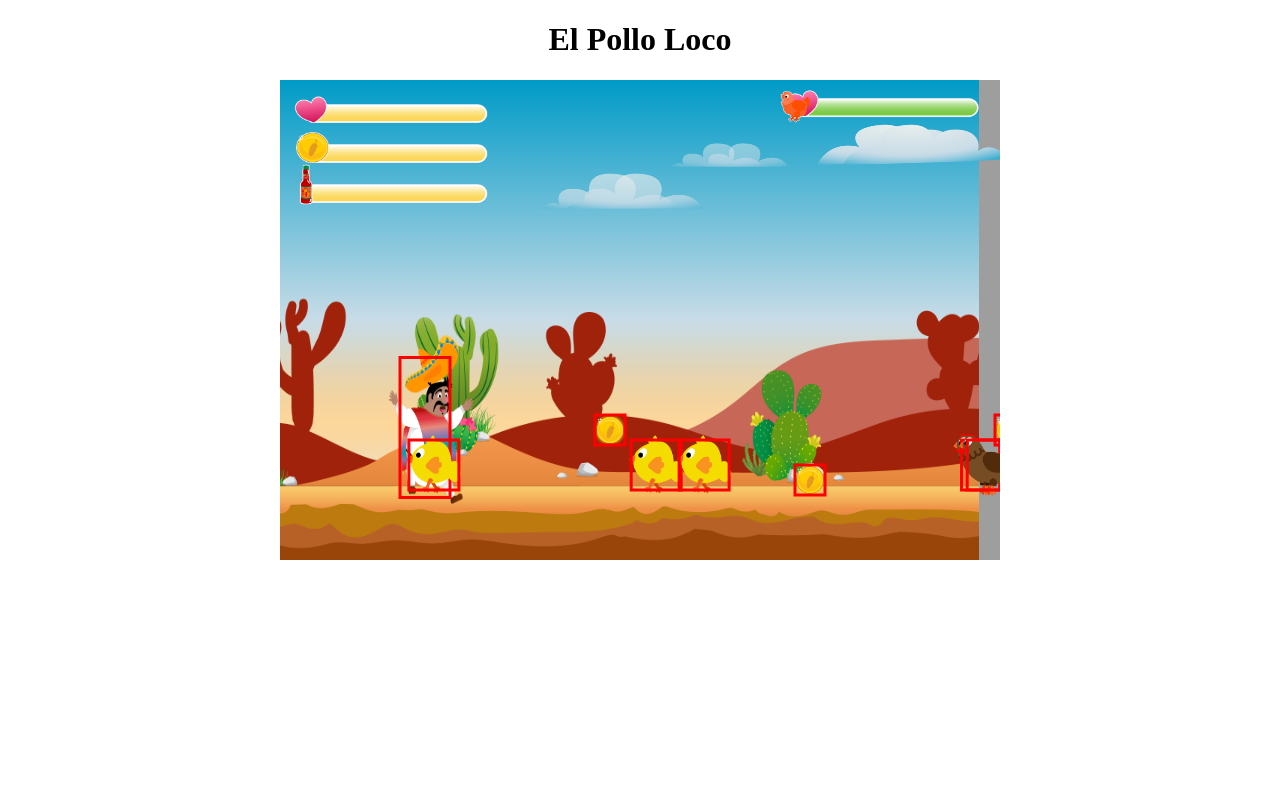
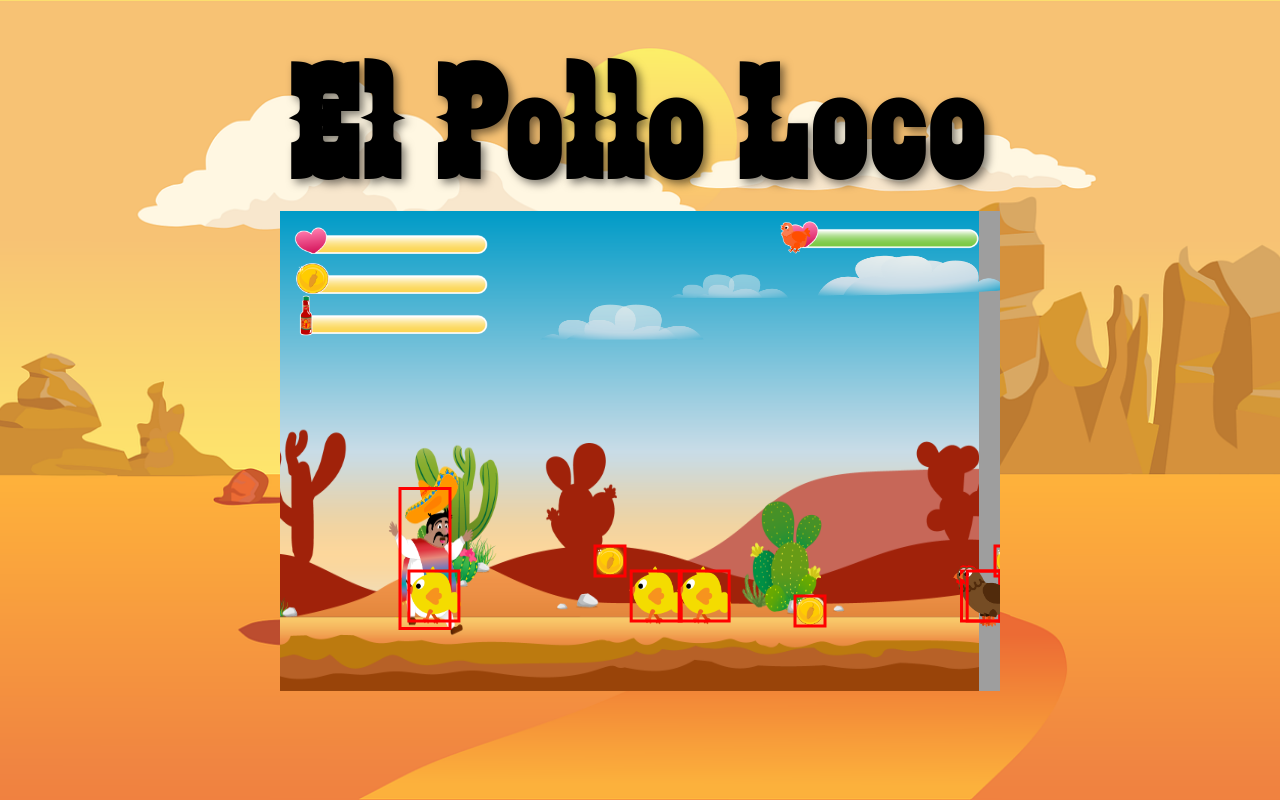
Before and after one commit to Sebastian-Rothe/EL-POLLO-LOCO-, a plain HTML site: page index.html in a window 1280 px wide. Drawn offline with Linux system fonts and the light colour scheme; animation ran at ten frames a second.

Commit message:
background design und responsive

```diff
--- a/index.html
+++ b/index.html
@@ -11,6 +11,8 @@
     <link rel="manifest" href="./img/favicon_io (8)/site.webmanifest">
     <title>El Pollo Loco</title>
     <link rel="stylesheet" href="styles.css">
+
+    <script src="./models/screen-manager.class.js"></script>
     <script src="./models/world.class.js"></script>
     <script src="./models/drawable-object.class.js"></script>
     <script src="./models/collectable-object.class.js"></script>
@@ -41,10 +43,13 @@
     <script src="./js/game.js"></script>
 </head>
 <body onload="init()">
-    <h1>El Pollo Loco</h1>
 
-    <canvas id="canvas" width="720" height="480"></canvas>
+    <div id="full-screen">
+        <h1 class="title">El Pollo Loco</h1>
 
+        <canvas id="canvas" width="720" height="480"></canvas>
+        <button id="startButton" style="display: none;">Start Game</button>
+    </div>
 
 </body>
 </html>
--- a/models/drawable-object.class.js
+++ b/models/drawable-object.class.js
@@ -28,9 +28,6 @@ class DrawableObject {
         ctx.drawImage(this.img, this.x, this.y, this.width, this.height);
     }
 
-
-
-
     drawCollisionFrame(ctx) {
         if (this instanceof Character || this instanceof Chicken || this instanceof Endboss || this instanceof Coins || this instanceof Bottles) {
             ctx.beginPath();
--- a/styles.css
+++ b/styles.css
@@ -1,13 +1,70 @@
+@font-face {
+    font-family: 'zabars';
+    src: url('./fonts/zabars.ttf');
+}
+
 body{
     margin: 0;
+    display: flex;
+    justify-content: center;
+    align-items: flex-start;
+    height: 100vh;
+    width: 100vw;
+    background-image: url(./img/background_deser.png);
+    background-size: cover;
+    background-repeat: no-repeat;
+    background-position: center;
+    font-family: 'zabars', Arial, Helvetica, sans-serif;
+
+}
+h1{
+    font-size: 10rem;
+    letter-spacing: 8px;
+    text-shadow: 4px 4px 8px rgba(0, 0, 0, 0.5);
+    margin: 0;
+}
+canvas {
+    display: block;
+}
+
+#full-screen{
+    margin-top: 4%;
     display: flex;
     flex-direction: column;
     justify-content: center;
     align-items: center;
 }
-canvas {
-    background-color: black;
-}
 
 
-/* background-image: url('./img/9_intro_outro_screens/start/startscreen_1.png'); */
+@media (max-width: 720px) {
+    canvas{
+        width: 100%;
+    }
+    .title{
+        font-size: 7rem;
+    }
+}
+@media (max-width: 520px) {
+
+    .title{
+        font-size: 5rem;
+    }
+}
+@media (max-width: 420px) {
+
+    .title{
+        display: none;
+    }
+}
+@media (max-height: 480px) {
+    canvas{
+        height: 100vh;
+    }
+    .title{
+        display: none;
+    }
+    #full-screen{
+        margin-top: 0;
+
+    }
+}
```
Also changed, not shown: models/screen-manager.class.js (added, +87 -0 lines), fonts/zabars.ttf (added), img/background_deser.png (added).
